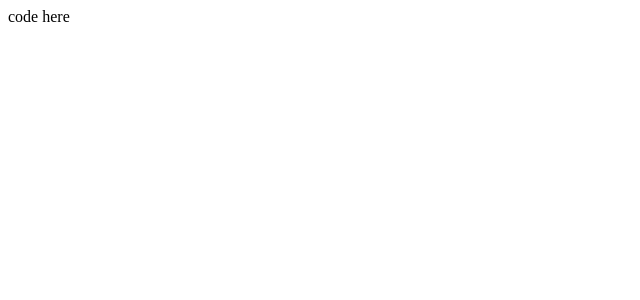
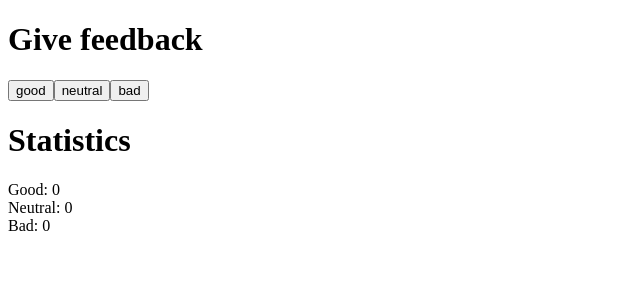
Before and after one commit to aleksimatias/fullstackopen, a React (Create React App) app in the folder part1/unicafe/: page / in a window 1280 px wide. Shown: the top 300 px of the page, without its empty margins (0-640 px from the left). Built offline with nearby package versions, Linux system fonts and the light colour scheme.

Commit message:
task 1.6. unicafe step 1

```diff
--- a/part1/unicafe/src/App.js
+++ b/part1/unicafe/src/App.js
@@ -1,4 +1,31 @@
 import { useState } from "react";
+
+const Header = () => {
+  return (
+    <div>
+      <h1>Give feedback</h1>
+    </div>
+  );
+};
+
+const Button = ({ handleClick, text }) => {
+  return (
+    <div>
+      <button onClick={handleClick}>{text}</button>
+    </div>
+  );
+};
+
+const Feedback = ({ good, neutral, bad }) => {
+  return (
+    <div>
+      <h1>Statistics</h1>
+      <div>Good: {good}</div>
+      <div>Neutral: {neutral}</div>
+      <div>Bad: {bad}</div>
+    </div>
+  );
+};
 
 const App = () => {
   // save clicks of each button to its own state
@@ -6,7 +33,19 @@ const App = () => {
   const [neutral, setNeutral] = useState(0);
   const [bad, setBad] = useState(0);
 
-  return <div>code here</div>;
+  return (
+    <div>
+      <Header />
+
+      <div style={{ display: "flex" }}>
+        <Button handleClick={() => setGood(good + 1)} text="good" />
+        <Button handleClick={() => setNeutral(neutral + 1)} text="neutral" />
+        <Button handleClick={() => setBad(bad + 1)} text="bad" />
+      </div>
+
+      <Feedback good={good} neutral={neutral} bad={bad} />
+    </div>
+  );
 };
 
 export default App;
```
